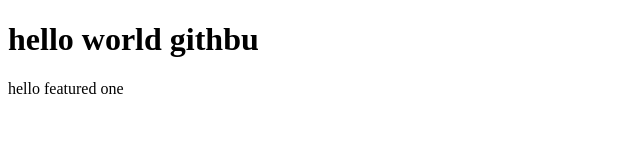
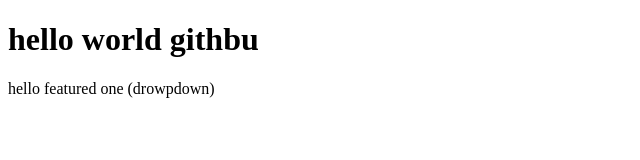
Before and after one commit to Shoaibejaz313/NewGitRepo, a plain HTML site: page index.html in a window 1280 px wide. Shown: the whole page, without its empty margins (0-640 px from the left). Drawn offline with Linux system fonts and the light colour scheme.

```diff
--- a/index.html
+++ b/index.html
@@ -7,6 +7,6 @@
 </head>
 <body>
     <h1>hello world githbu</h1>
-    <p>hello featured one</p>
+    <p>hello featured one (drowpdown)</p>
 </body>
 </html>
```
